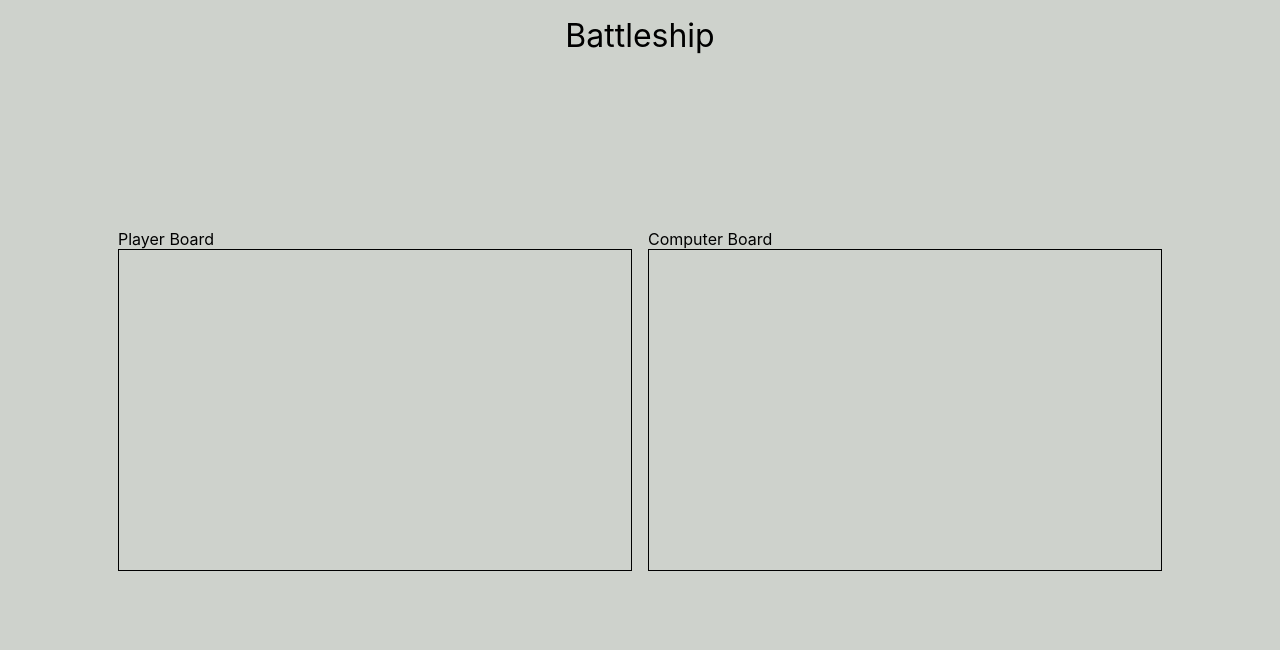
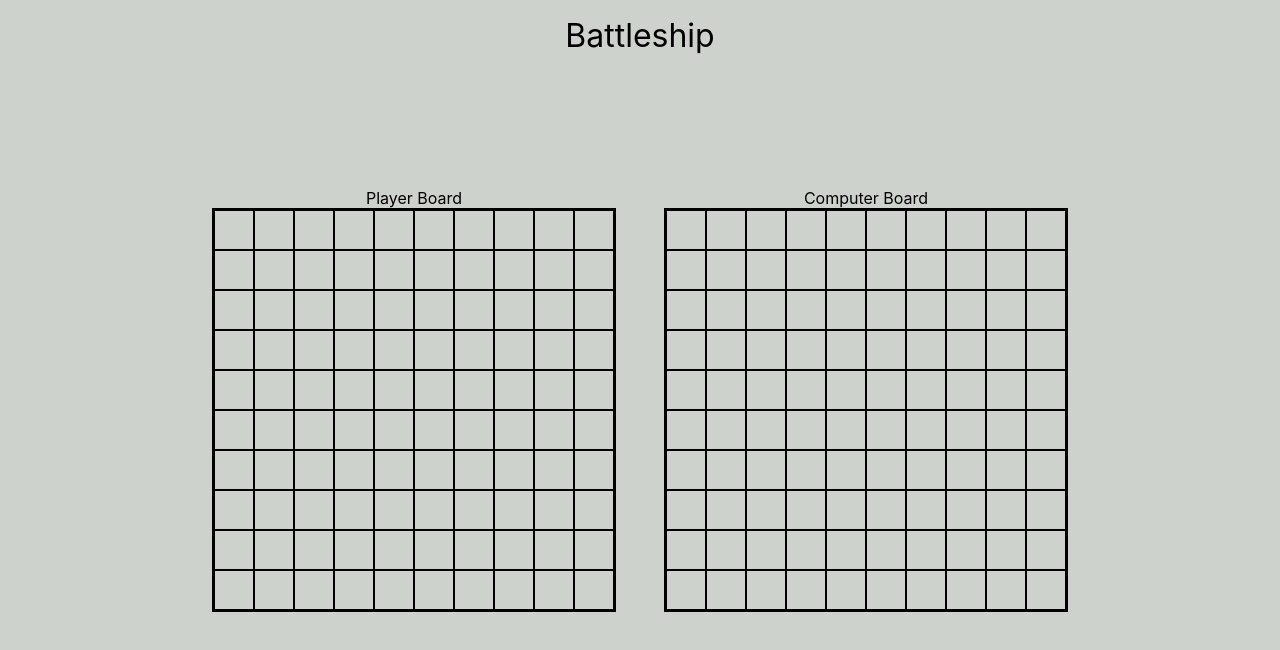
Before and after one commit to ericchi00/Project-Battleship, a website built with webpack: page dist/index.html in a window 1280 px wide. Built offline with nearby package versions, Linux system fonts and the light colour scheme.

Commit message:
added boxes to boards

```diff
--- /dev/null
+++ b/src/dom.js
@@ -0,0 +1,19 @@
+function createPlayerBoard() {
+  const container = document.querySelector(".playerBoard");
+  for (let i = 0; i < 100; i++) {
+    const box = document.createElement("div");
+    box.classList.add("box");
+    container.appendChild(box);
+  }
+}
+
+function createComputerBoard() {
+  const container = document.querySelector(".computerBoard");
+  for (let i = 0; i < 100; i++) {
+    const box = document.createElement("div");
+    box.classList.add("box");
+    container.appendChild(box);
+  }
+}
+
+export { createComputerBoard, createPlayerBoard };
--- a/src/index.js
+++ b/src/index.js
@@ -1 +1,8 @@
 import "./style.css";
+import Player from "./player";
+import { createComputerBoard, createPlayerBoard } from "./dom";
+
+const gameLoop = (() => {
+    createComputerBoard();
+    createPlayerBoard();
+})();
--- a/src/style.css
+++ b/src/style.css
@@ -16,14 +16,23 @@ body {
     min-width: 100vw;
     background-color: #CED2CC;
     display: flex;
-    flex: 1;
     justify-content: center;
     align-items: center;
-    gap: 1rem;
+    gap: 3rem;
+}
+
+.playerContainer, .computerContainer {
+    text-align: center;
 }
 
 .playerBoard, .computerBoard {
+    border: 2px solid black;
+    height: 400px;
+    width: 400px;
+    display: grid;
+    grid-template-columns: repeat(10, 1fr);
+}
+
+.box {
     border: 1px solid black;
-    height: 40vh;
-    width: 40vw;
 }
```
